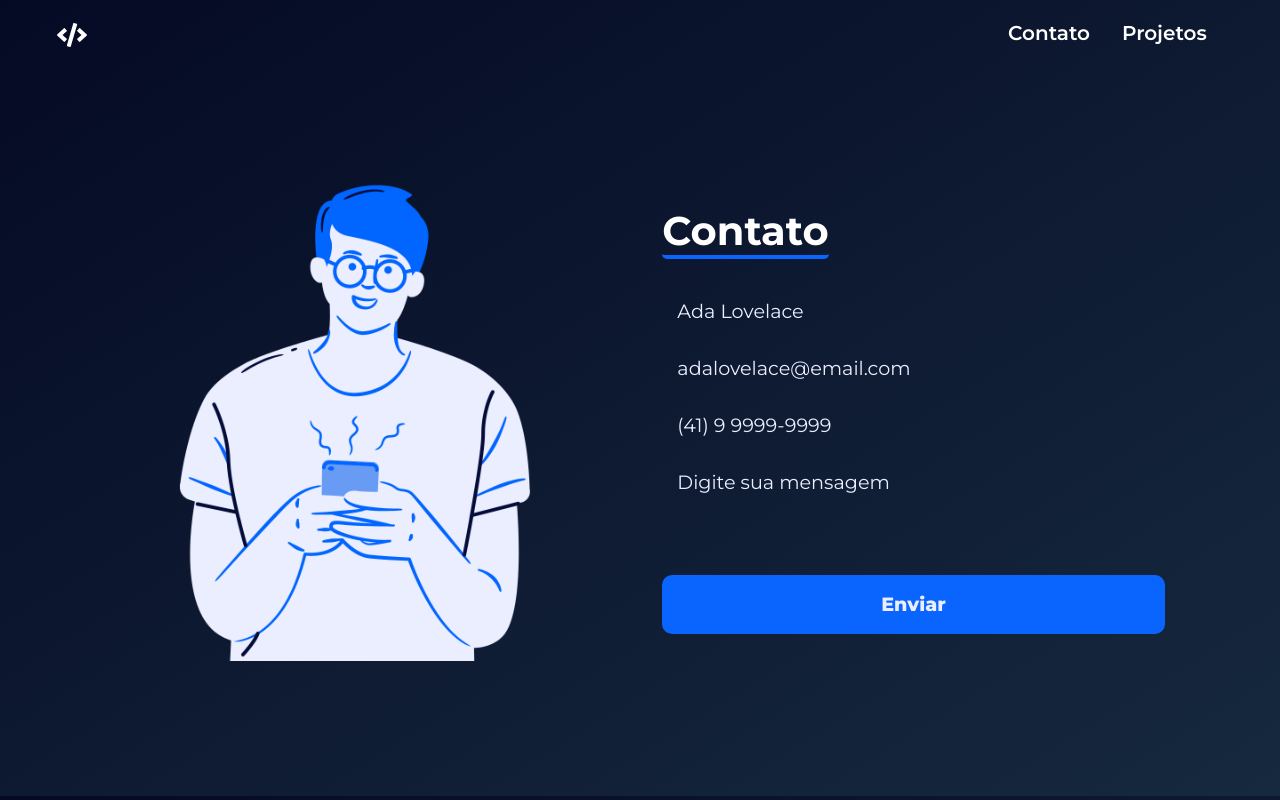
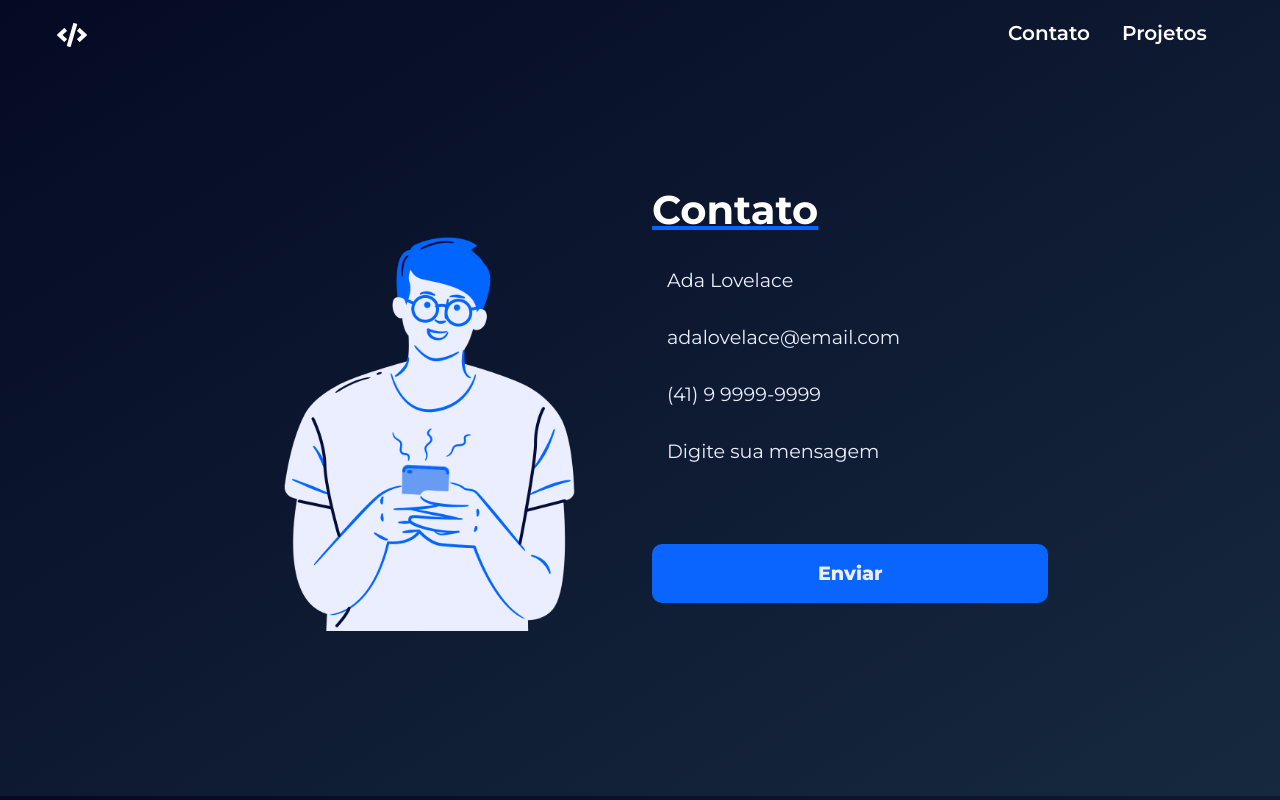
Before and after one commit to eduardomuchak/eduardo-portfolio, a React (Create React App) app: page /contato in a window 1280 px wide. Built offline with nearby package versions, Linux system fonts and the light colour scheme.

Commit message:
feat/fix: Adiciona responsividade página de erro

```diff
--- a/src/pages/Contact.jsx
+++ b/src/pages/Contact.jsx
@@ -8,16 +8,20 @@ class Contact extends Component {
     return (
       <div className='contact-page'>
         <Header />
-        <main className='main-container'>
-          <div>
+        <main className='main-container col-10'>
+          <div className='row align-items-start'>
+            <aside className='rounded float-end col-md-6 mt-5'>
+              <figure class="figure">
                 <img
+                  className='developer-image figure-img img-fluid rounded'
                   src={ ContatoImage }
-            alt="Imagem de homem olhando para o celular"
-            className='contact-image'
+                  alt='Imagem de homem olhando para o celular'
                 />
-          </div>
-          <div className='form-container'>
-            <h1 className='title-contact'>Contato</h1>
+              </figure>
+            </aside>
+
+            <div className='form-container col'>
+              <h1 className='title mb-4'>Contato</h1>
               <form
                 method="POST"
                 action="https://formsubmit.co/eduardomuchak@gmail.com"
@@ -72,6 +76,7 @@ class Contact extends Component {
                 </button>
               </form>
             </div>
+          </div>
         </main>
       </div>
     );
--- a/src/pages/NotFound.jsx
+++ b/src/pages/NotFound.jsx
@@ -8,9 +8,17 @@ class NotFound extends Component {
     return (
       <main className='not-found-container'>
         <Link to="/" className='not-found-link'>
-          <img src={ NotFoundImage } alt="404 Message" className='not-found-image'/>
+          <div className='rounded float-end col-md-6 mt-5'>
+            <figure class="figure">
+              <img
+                className='developer-image figure-img img-fluid rounded'
+                src={ NotFoundImage }
+                alt="404 Message"
+              />
+            </figure>
+          </div>
         </Link>
-        <h1>Erro! A página que você buscou não foi encontrada.</h1>
+        <h1>Opa! Parece que a página que você buscou não foi encontrada.</h1>
       </main>
     );
   }
```
Lines whose indentation alone changed are shown as unchanged.
